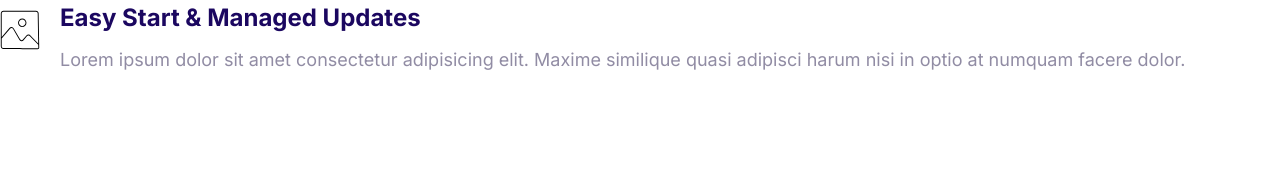
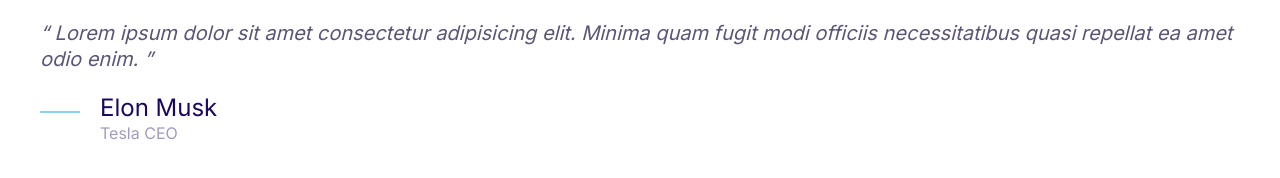
Before and after one commit to Karthi13krishna/Moshify, a plain HTML site: page index.html in a window 1280 px wide. Drawn offline with Linux system fonts and the light colour scheme.

Commit message:
Adding quote component

```diff
--- a/css/styles.css
+++ b/css/styles.css
@@ -4,6 +4,7 @@
   --color-accent: #ff3400;
   --color-headings: #1b0760;
   --color-body: #918ca4;
+  --color-body-darker: #5c5577;
   --color-border: #ccc;
   --border-radius: 30px;
 }
@@ -382,3 +383,52 @@
 .media__body {
   margin: 0 2rem;
 }
+
+/* Quote */
+.quote {
+  font-size: 3rem;
+  font-style: italic;
+  color: var(--color-body-darker);
+  line-height: 1.3;
+}
+
+.quote__text::before {
+  content: open-quote;
+}
+
+.quote__text::after {
+  content: close-quote;
+}
+
+.quote__author {
+  font-style: normal;
+  font-size: 3rem;
+  font-weight: 500;
+  margin-bottom: 0;
+}
+
+.quote__organization {
+  color: var(--color-headings);
+  opacity: 0.4;
+  font-size: 2rem;
+  font-style: normal;
+}
+
+.quote__line {
+  position: relative;
+  bottom: 10px;
+}
+
+@media screen and (min-width: 1024px) {
+  .quote {
+    font-size: 2rem;
+  }
+
+  .quote__author {
+    font-size: 2.4rem;
+  }
+
+  .quote__organization {
+    font-size: 1.6rem;
+  }
+}
--- a/index.html
+++ b/index.html
@@ -15,19 +15,24 @@
     <link rel="stylesheet" href="css/styles.css" />
   </head>
   <body>
+    <blockquote class="quote">
+      <p class="quote__text">
+        Lorem ipsum dolor sit amet consectetur adipisicing elit. Minima quam
+        fugit modi officiis necessitatibus quasi repellat ea amet odio enim.
+      </p>
+      <footer>
         <div class="media">
           <div class="media__image">
-        <svg class="icon icon--primary">
-          <use xlink:href="images/sprite.svg#snap"></use>
+            <svg class="icon icon--primary quote__line">
+              <use xlink:href="images/sprite.svg#line"></use>
             </svg>
           </div>
           <div class="media__body">
-        <h3 class="media__title">Easy Start & Managed Updates</h3>
-        <p>
-          Lorem ipsum dolor sit amet consectetur adipisicing elit. Maxime
-          similique quasi adipisci harum nisi in optio at numquam facere dolor.
-        </p>
+            <h3 class="media__title quote__author">Elon Musk</h3>
+            <p class="quote__organization">Tesla CEO</p>
           </div>
         </div>
+      </footer>
+    </blockquote>
   </body>
 </html>
```
Also changed, not shown: components/quote.html (added, +19 -0 lines). Lines whose indentation alone changed are shown as unchanged.
